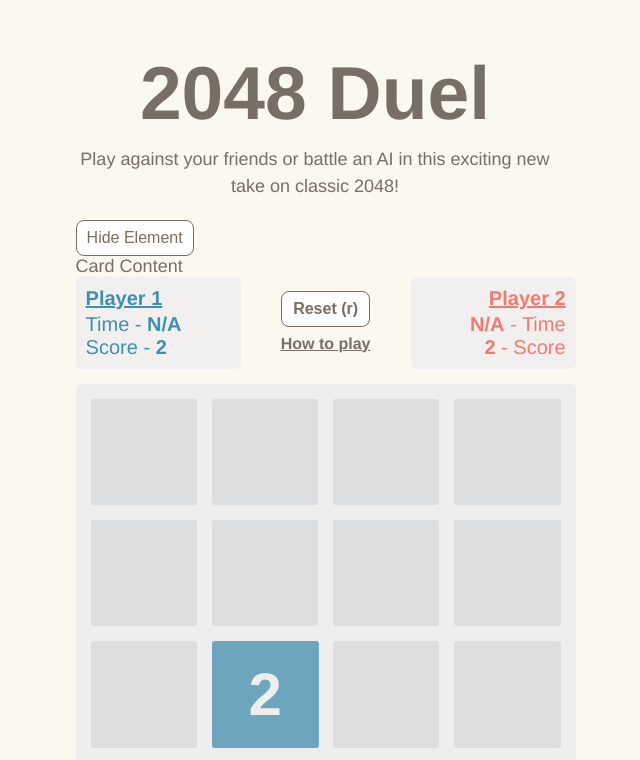
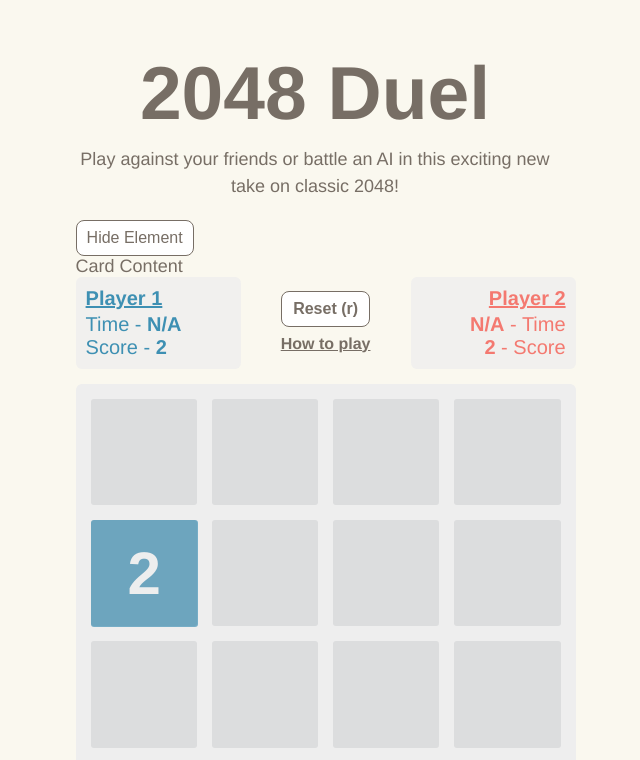
Before and after one commit to jerrykurtin/2048_duel, a React (Create React App) app: page / in a window 1280 px wide. Shown: the top 760 px of the page, without its empty margins (325-965 px from the left). Built offline with nearby package versions, Linux system fonts and the light colour scheme.

Commit message:
slightly more stable version

```diff
--- a/src/elements/Board.css
+++ b/src/elements/Board.css
@@ -98,9 +98,15 @@ button.hidden {
     float: left;
     position: absolute;
 
-    -webkit-transition: -webkit-transform 1000ms ease-in-out;
-    -moz-transition: -moz-transform 1000ms ease-in-out;
-    transition: transform 1000ms ease-in-out;
+    -webkit-transition: -webkit-transform 200ms ease-in;
+    -moz-transition: -moz-transform 200ms ease-in;
+    transition: transform 200ms ease-in;
+}
+
+.tile-temp {
+    -webkit-transition: -webkit-transform 1ms ease-in-out;
+    -moz-transition: -moz-transform 1ms ease-in-out;
+    transition: transform 1ms ease-in-out;
 }
 
 .tile-inner {
--- a/src/elements/Board.js
+++ b/src/elements/Board.js
@@ -3,8 +3,10 @@ import "./Board.css"
 import { CSSTransition } from 'react-transition-group';
 import Example from "./Example.js";
 
-const useMountTransition = (var1, setVar1, reset, setReset, delay) => {
+const useMountTransition = (reset, setReset, delay) => {
     const [hasTransitionedIn, setHasTransitionedIn] = useState(false);
+    const [var1, setVar1] = useState(true);
+
 
     useEffect(() => {
       let timeoutId;
@@ -35,9 +37,8 @@ const useMountTransition = (var1, setVar1, reset, setReset, delay) => {
 function Board({p1color, p2color, board, owner, actions, moveTriggered, turn}) {
     const [showButton, setShowButton] = useState(true);
     const [isMounted, setIsMounted] = useState(true);
-    const [var1, setVar1] = useState(true);
     const [reset, setReset] = useState(false);
-    const hasTransitionedIn = useMountTransition(var1, setVar1, reset, setReset, 1000);
+    const hasTransitionedIn = useMountTransition(reset, setReset, 50);
 
 
     useEffect( () => {
@@ -56,7 +57,9 @@ function Board({p1color, p2color, board, owner, actions, moveTriggered, turn}) {
         let finish = 'position-' + (row + 1) + '-' + (col + 1);
         console.log("hasTransitionedIn:", hasTransitionedIn, "isMounted: ", isMounted);
         return <div key={id}
-                className={`tile tile-new ${hasTransitionedIn && finish} ${isMounted && start}`}
+                // className = {"tile tile-new " + (hasTransitionedIn) ? "tile " : "tile-temp "}
+                className={`tile tile-new ${hasTransitionedIn ? ("tile " + finish) : ("tile-temp " + start)}`}
+                // className={`tile tile-new ${isMounted && "tile-temp " + start} ${hasTransitionedIn && "tile " + finish}`}
                 >
                 <div className={"tile-inner background tile-" + val + " " + color}>{val}</div>
             </div>;
```
